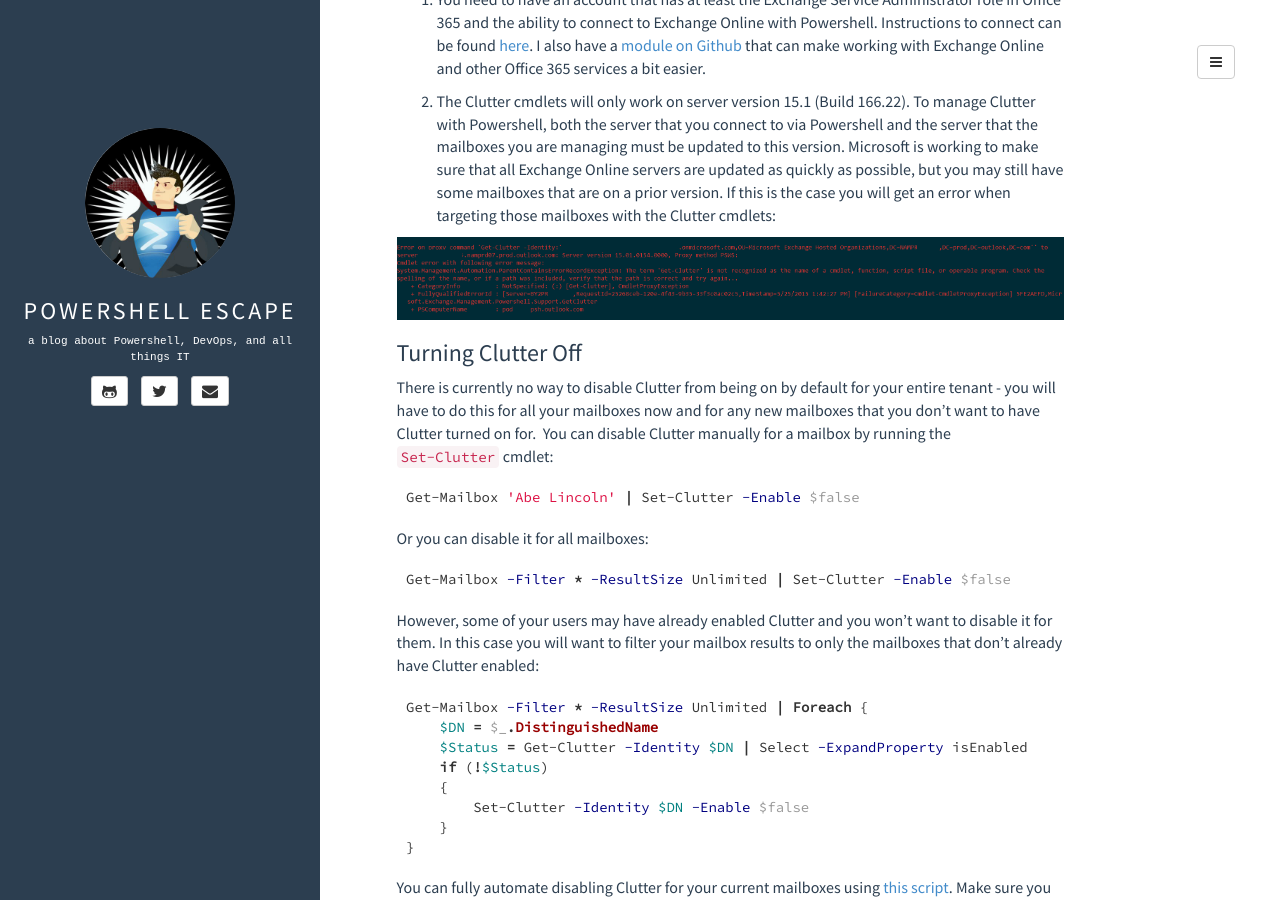
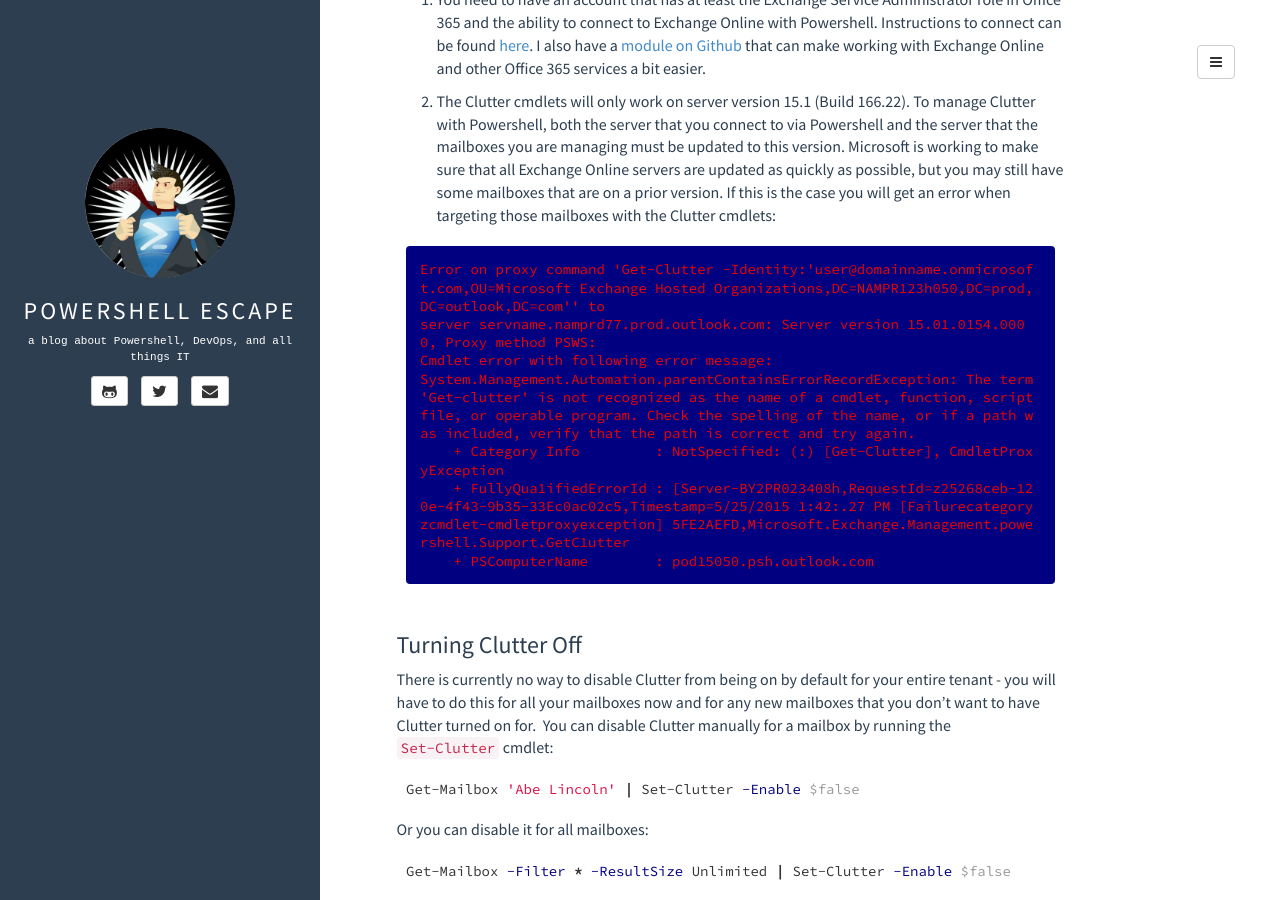
Before and after one commit to mattmcnabb/mattmcnabb.github.io, a Jekyll site: the page built from _posts/2015-05-25-exchange-online-managing-clutter.md, in a window 1280 px wide and 900 px high, scrolled down 446 px. Built offline with Jekyll 4.4.1, drawn with Linux system fonts in a browser that asks for light colours; comment, search, counter and statistics services are not loaded.

Commit message:
Various fixes

````diff
--- a/_posts/2015-05-25-exchange-online-managing-clutter.md
+++ b/_posts/2015-05-25-exchange-online-managing-clutter.md
@@ -24,7 +24,15 @@ First, some prerequisites:
 
 2. The Clutter cmdlets will only work on server version 15.1 (Build 166.22). To manage Clutter with Powershell, both the server that you connect to via Powershell and the server that the mailboxes you are managing must be updated to this version. Microsoft is working to make sure that all Exchange Online servers are updated as quickly as possible, but you may still have some mailboxes that are on a prior version. If this is the case you will get an error when targeting those mailboxes with the Clutter cmdlets:
 
-![][Clutter]
+``` consoleerror
+Error on proxy command 'Get-Clutter -Identity:'user@domainname.onmicrosoft.com,OU=Microsoft Exchange Hosted Organizations,DC=NAMPR123h050,DC=prod,DC=outlook,DC=com'' to
+server servname.namprd77.prod.outlook.com: Server version 15.01.0154.0000, Proxy method PSWS:
+Cmdlet error with following error message:
+System.Management.Automation.parentContainsErrorRecordException: The term 'Get-clutter' is not recognized as the name of a cmdlet, function, script file, or operable program. Check the spelling of the name, or if a path was included, verify that the path is correct and try again.
+    + Category Info         : NotSpecified: (:) [Get-Clutter], CmdletProxyException
+    + FullyQua1ifiedErrorId : [Server-BY2PR023408h,RequestId=z25268ceb-120e-4f43-9b35-33Ec0ac02c5,Timestamp=5/25/2015 1:42:.27 PM [Failurecategoryzcmdlet-cmdletproxyexception] 5FE2AEFD,Microsoft.Exchange.Management.powershell.Support.GetC1utter
+    + PSComputerName        : pod15050.psh.outlook.com
+```
 
 ### Turning Clutter Off
 There is currently no way to disable Clutter from being on by default for your entire tenant - you will have to do this for all your mailboxes now and for any new mailboxes that you don't want to have Clutter turned on for.  You can disable Clutter manually for a mailbox by running the `Set-Clutter` cmdlet:
````
Also changed, not shown: _posts/2014-10-31-whats-in-your-profile.md (+3 -1 lines), _posts/2014-11-01-rosetta-code.md (+1 -1 lines).
